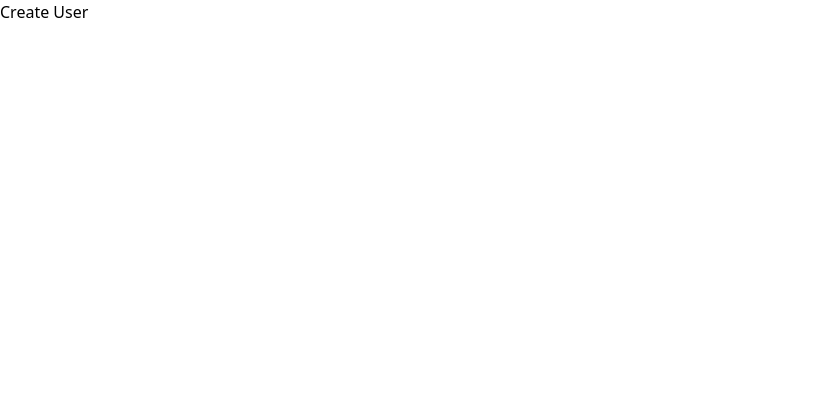
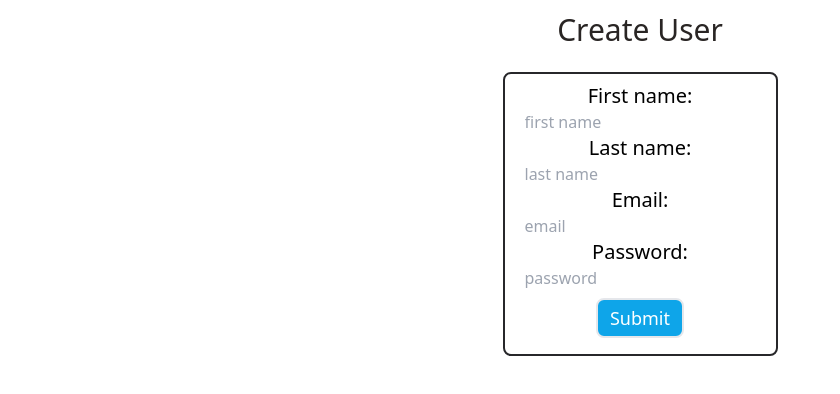
Before and after one commit to rkaufusi/notesFrontend, a React (Create React App) app: page /createuser in a window 1280 px wide. Shown: the top 394 px of the page, without its empty margins (0-840 px from the left). Built offline with nearby package versions, Linux system fonts and the light colour scheme.

Commit message:
added axios create user

```diff
--- a/package.json
+++ b/package.json
@@ -6,6 +6,7 @@
     "@testing-library/jest-dom": "^5.16.5",
     "@testing-library/react": "^13.4.0",
     "@testing-library/user-event": "^13.5.0",
+    "axios": "^1.1.2",
     "react": "^18.2.0",
     "react-dom": "^18.2.0",
     "react-router-dom": "^6.4.2",
--- a/src/pages/createUser.js
+++ b/src/pages/createUser.js
@@ -1,9 +1,67 @@
-const createUser = () => {
-	return (
-		<div>
-			Create User
-		</div>
-	)
-}
+import { useState } from "react";
+import { useNavigate } from "react-router-dom";
+import axios from "axios";
 
-export default createUser
+const CreateUser = () => {
+  let navigate = useNavigate();
+  const [user, setUser] = useState({
+    firstname: "",
+    lastname: "",
+    email: "",
+    password: ""
+  });
+  const handleClick = () => {
+    navigate("/createuser");
+  };
+  const handleSubmit = async (event) => {
+    event.preventDefault();
+		await axios.post('http://localhost:3500/create', user);
+    navigate("/");
+  };
+
+  return (
+    <div className="flex flex-col items-center">
+      <h3 className="text-stone-800 text-3xl m-3">Create User</h3>
+      <div className="border-zinc-800 border-2 rounded-lg m-3">
+        <form className="flex flex-col items-center py-2 px-5">
+          <label className="text-xl">First name:</label>
+          <input
+            onChange={(event) =>
+              setUser({ ...user, firstname: event.target.value })
+            }
+            placeholder="first name"
+          />
+          <label className="text-xl">Last name:</label>
+          <input
+            onChange={(event) =>
+              setUser({ ...user, lastname: event.target.value })
+            }
+            placeholder="last name"
+          />
+          <label className="text-xl">Email:</label>
+          <input
+            onChange={(event) =>
+              setUser({ ...user, email: event.target.value })
+            }
+            placeholder="email"
+          />
+          <label className="text-xl">Password:</label>
+          <input
+            onChange={(event) =>
+              setUser({ ...user, password: event.target.value })
+            }
+            placeholder="password"
+          />
+          <button
+            onClick={(event) => handleSubmit(event)}
+            className="bg-sky-500 text-white border-2 rounded-lg px-3 py-1 m-2 text-lg"
+          >
+            Submit
+          </button>
+        </form>
+      </div>
+    </div>
+  );
+};
+
+export default CreateUser;
--- a/src/pages/login.js
+++ b/src/pages/login.js
@@ -1,5 +1,6 @@
 import { useState } from "react";
 import { useNavigate } from "react-router-dom";
+import axios from 'axios';
 const Login = () => {
   let navigate = useNavigate();
   const [user, setUser] = useState({
```
Also changed, not shown: 1 other file (tests, documents, lock files or other folders).
